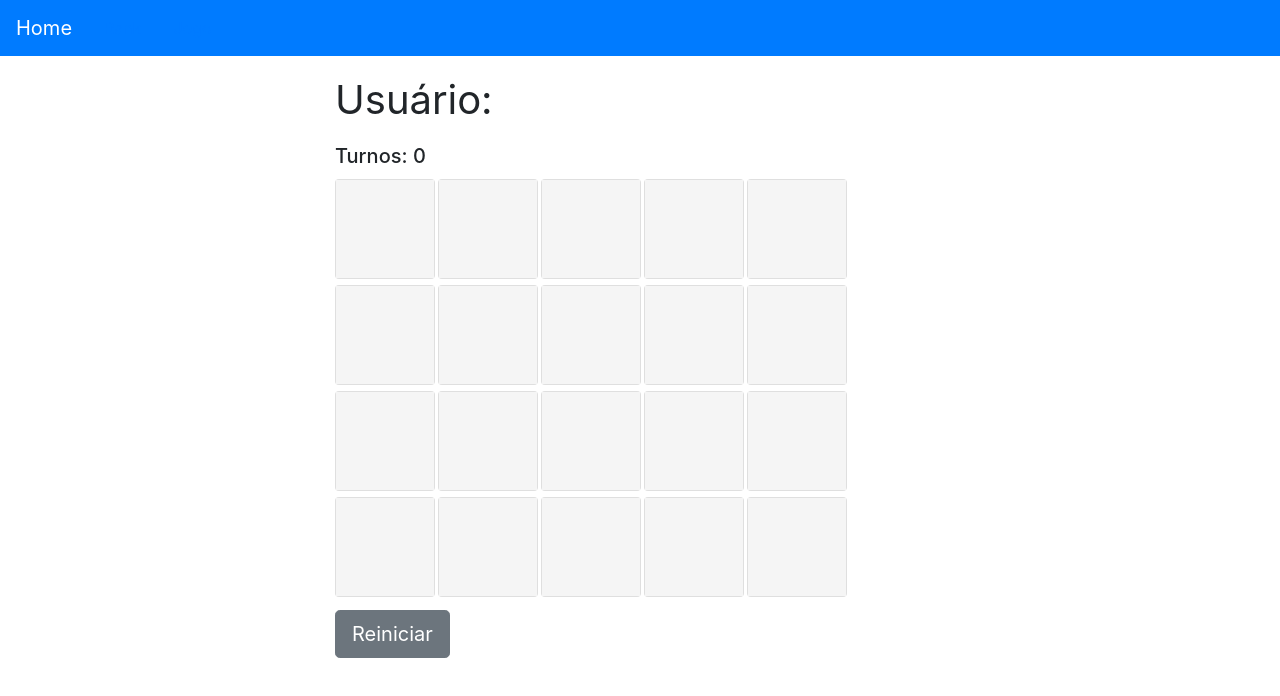
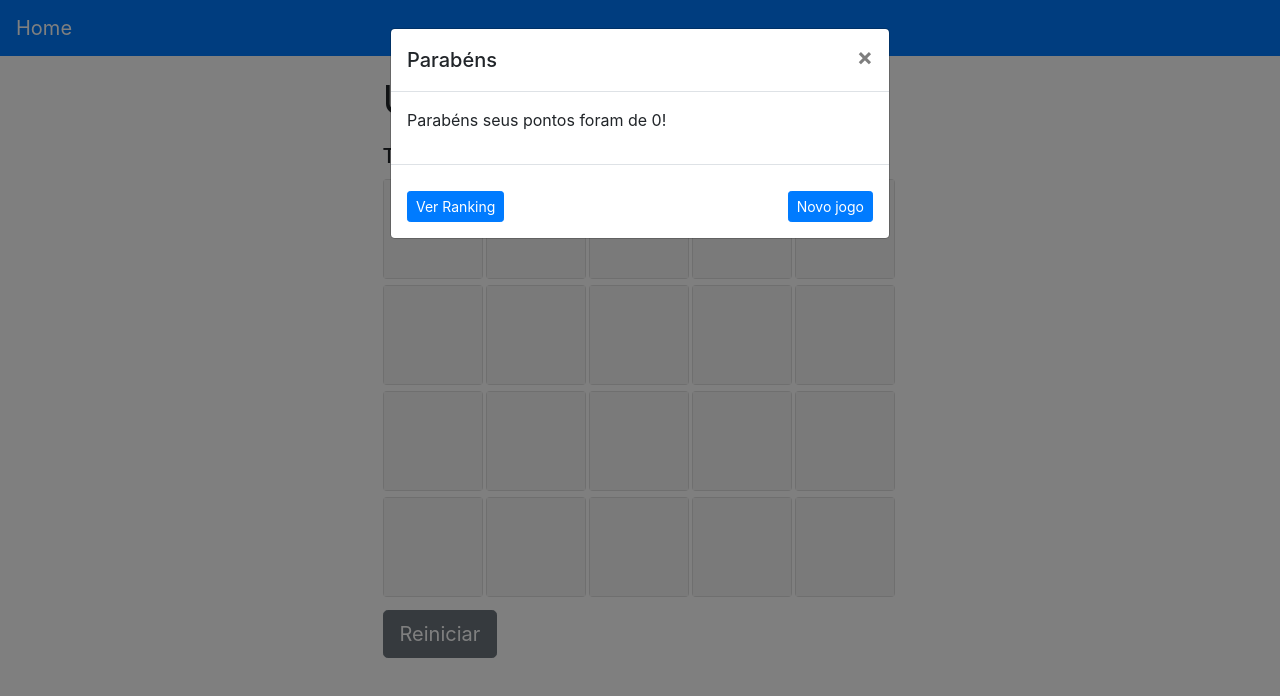
Before and after one commit to CristopherYusuke/concentration, a Vue app: page /#/cards in a window 1280 px wide. Shown: the top 696 px of the page. Built offline with nearby package versions, Linux system fonts and the light colour scheme.

Commit message:
updating reset methods and removing transition

```diff
--- a/src/components/card.vue
+++ b/src/components/card.vue
@@ -53,7 +53,6 @@ export default {
 .card {
     width: 100%;
     height: 100%;
-    transition: transform 0.5s;
     transform-style: preserve-3d;
 }
 
--- a/src/components/cards.vue
+++ b/src/components/cards.vue
@@ -7,11 +7,22 @@
       <h5>Turnos: {{ turn}}</h5>
     </b-row>
     <b-row>
-      <card v-for="(card, index) of cards" :key="index" :option="card" @flipped="onFlipACard"    />
+      <card v-for="(card, index) of cards" :key="index" :option="card" @flipped="onFlipACard" />
     </b-row>
     <b-row>
       <b-button size="lg" variant="secondary" @click="reinitialize()" > Reiniciar</b-button>
     </b-row>
+    <b-modal id="modal1" title="Parabéns" :visible='!gameWinner'>
+      <p clas="my-4">Parabéns {{username}} seus pontos foram de {{turn}}!</p>
+      <div slot="modal-footer" class="w-100">
+        <b-btn size="sm" class="float-left" variant="primary" @click="show=false">
+          Ver Ranking
+        </b-btn>
+        <b-btn size="sm" class="float-right" variant="primary" @click="show=false">
+          Novo jogo
+        </b-btn>
+      </div>
+    </b-modal>
   </div>
 </template>
 
@@ -53,16 +64,16 @@ export default {
       }
     },
     reinitialize () {
-      this.$router.push({path: '/'})
-      this.reset()
+      // this.$router.push({path: '/'})
+      let username = this.username
+      this.reset({username})
     }
-  },
-  mounted () {
   },
   computed: {
     ...mapGetters([
       'username',
       'turn',
+      'gameWinner',
       'cards'
     ])
   }
@@ -76,7 +87,7 @@ h1, h2 {
 }
 
 .cards {
-  width: 580px;
+  width: 485px;
   margin: 0 auto;
 }
 button {
--- a/src/vuex/actions.js
+++ b/src/vuex/actions.js
@@ -16,9 +16,11 @@ export default {
     let name = username.charAt(0).toUpperCase() + username.slice(1)
     commit('saveUser', name)
   },
-  reset ({commit}) {
+  reset ({commit}, opts) {
     commit('reset', {
+      ...opts,
       turn: 0,
+      gameWinner: false,
       cards: shuffle(cardColor.concat(cardColor)).map(name => ({flipped: false, cardName: name}))
     })
   },
--- a/src/vuex/getters.js
+++ b/src/vuex/getters.js
@@ -1,5 +1,6 @@
 export default {
   username: state => state.username,
   turn: state => state.turn,
+  gameWinner: state => state.gameWinner,
   cards: state => state.cards
 }
--- a/src/vuex/mutations.js
+++ b/src/vuex/mutations.js
@@ -8,8 +8,11 @@ export default {
     state.username = username
   },
   reset (state, obj) {
-    state.cards = obj.cards
-    state.turn = obj.turn
+    for (var key in obj) {
+      if (obj.hasOwnProperty(key)) {
+        state[key] = obj[key]
+      }
+    }
   },
   flip,
   flipCards (state, cards) {
@@ -20,7 +23,6 @@ export default {
     state.turn++
   },
   verifyGameScore (state) {
-    let hasFalseCard = state.cards.some(card => card.flipped)
-    console.log('veryfiGame', hasFalseCard)
+    state.gameWinner = state.cards.every(card => card.flipped)
   }
 }
--- a/src/vuex/store.js
+++ b/src/vuex/store.js
@@ -15,6 +15,7 @@ const localStoragePlugin = (store) => {
 const state = {
   username: '',
   turn: 0,
+  gameWinner: false,
   cards: []
 }
 
```
Also changed, not shown: src/components/ranking.vue (added).
